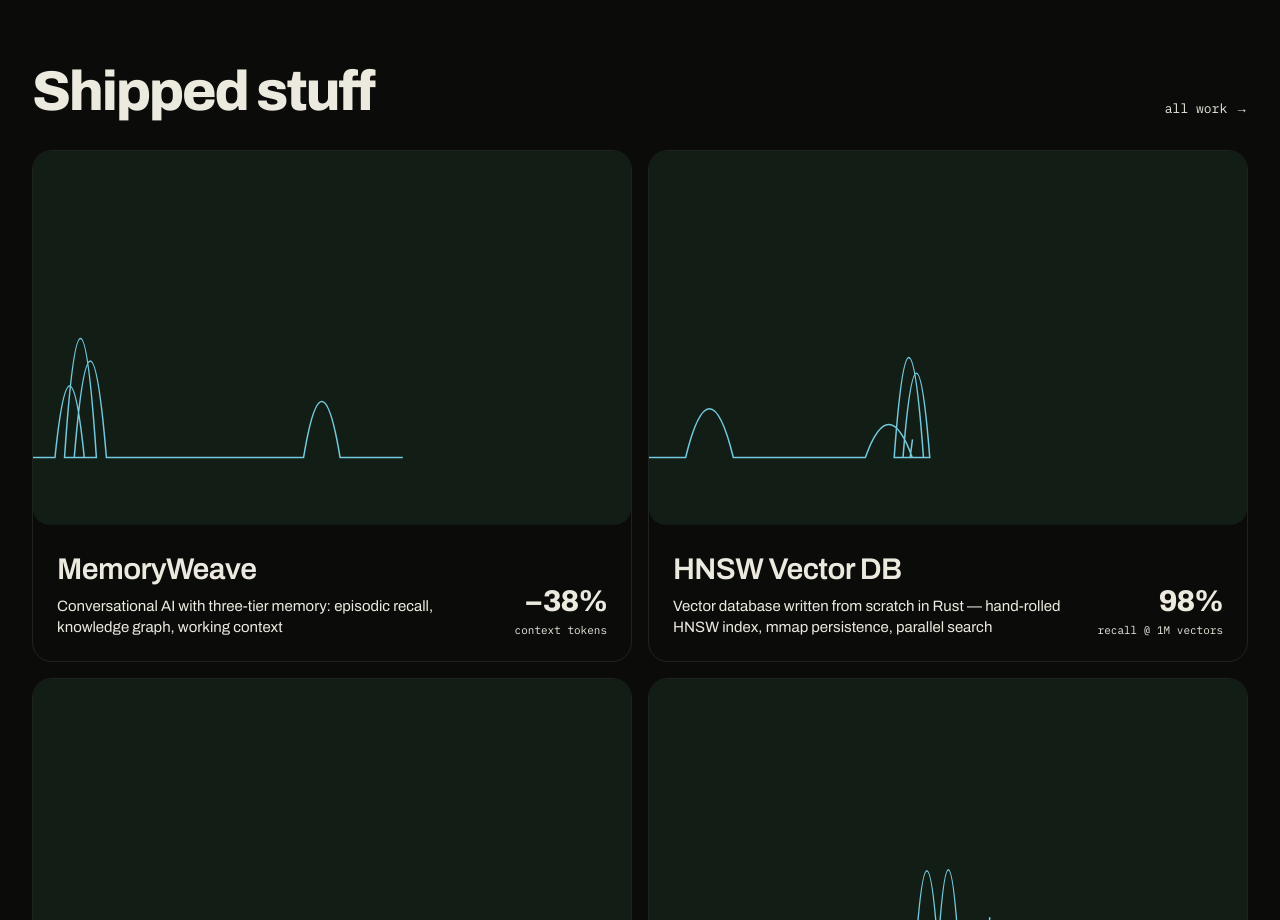
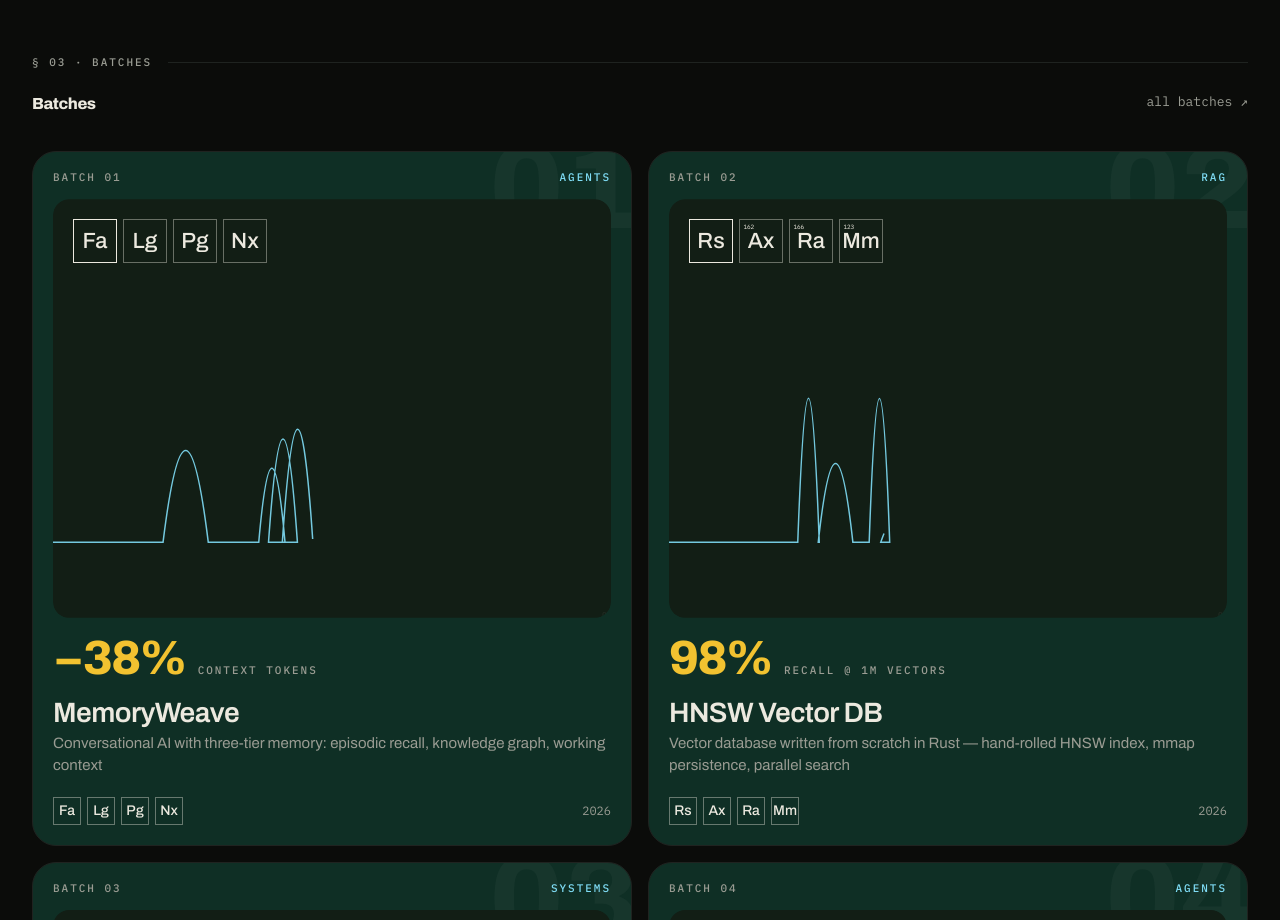
Before and after one commit to psood708/Portfolio, a Next.js app: page / in a window 1280 px wide. Shown: the part 1880-2800 px from the top of the page. Built offline with nearby package versions, Linux system fonts and the light colour scheme.

Commit message:
feat(batches): pinned horizontal batch scroll

```diff
--- a/app/page.tsx
+++ b/app/page.tsx
@@ -1,13 +1,19 @@
 import Link from "next/link";
 import AskBar from "@/components/AskBar";
+import Batches from "@/components/Batches";
+import CautionBand from "@/components/CautionBand";
 import Hero from "@/components/Hero";
+import LabPanel from "@/components/LabPanel";
 import Readouts from "@/components/Readouts";
-import FeaturedGrid from "@/components/FeaturedGrid";
-import LabPanel from "@/components/LabPanel";
-import CautionBand from "@/components/CautionBand";
 import Reveal from "@/components/Reveal";
+import SectionStamp from "@/components/SectionStamp";
+import { projectImage } from "@/lib/assets";
+import { toCard } from "@/lib/cards";
+import { FEATURED } from "@/lib/content";
 
 export default function Home() {
+  const cards = FEATURED.map((p) => ({ ...toCard(p), image: projectImage(p.slug) }));
+
   return (
     <>
       <Hero />
@@ -20,32 +26,30 @@ export default function Home() {
 
       <CautionBand />
 
-      {/* ── shipped stuff ──────────────────────────────────────────────── */}
-      <section className="mx-auto max-w-[1280px] px-5 pb-8 pt-10 md:px-8 md:pb-8 md:pt-[72px]">
-        <Reveal className="mb-4 flex items-end justify-between gap-4 md:mb-8">
-          <h2 className="m-0 text-section font-extrabold leading-[0.95] tracking-[-0.04em]">
-            Shipped stuff
+      {/* ── batches ────────────────────────────────────────────────────── */}
+      <section className="pt-10 md:pt-16">
+        <div className="mx-auto max-w-[1280px] px-5 md:px-8">
+          <SectionStamp index="03" label="Batches" className="mb-6" />
+          <Reveal kind="wipe" className="mb-6 flex items-end justify-between gap-4 md:mb-10">
+            <h2
+              className="display-condensed m-0 font-display font-extrabold leading-[0.9] tracking-[-0.03em]"
+              style={{ fontSize: "var(--text-section)" }}
+            >
+              Batches
             </h2>
             <Link
               href="/work"
-            data-cursor="all work"
-            className="hidden flex-none font-mono text-[13px] text-mute-2 transition-colors hover:text-lime md:block"
+              data-cursor="all batches"
+              className="flex-none font-mono text-[13px] text-smoke transition-colors hover:text-hazmat"
             >
-            all work →
+              all batches ↗
             </Link>
           </Reveal>
-
-        <FeaturedGrid />
-
-        <Link
-          href="/work"
-          className="mt-6 inline-block font-mono text-xs text-mute-2 md:hidden"
-        >
-          all work →
-        </Link>
+        </div>
+        <Batches cards={cards} />
       </section>
 
-      {/* ── lab teaser ─────────────────────────────────────────────────── */}
+      {/* ── experiments ────────────────────────────────────────────────── */}
       <section className="mx-auto mt-8 max-w-[1280px] px-5 md:mt-16 md:px-8">
         <LabPanel />
       </section>
--- a/components/BatchCard.tsx
+++ b/components/BatchCard.tsx
@@ -1,60 +1,10 @@
 "use client";
 
-import type { LabEntry, Project } from "@/lib/content";
+import type { CardData } from "@/lib/cards";
 import { stackSymbols, tileFor } from "@/lib/elements";
+export type { CardData } from "@/lib/cards";
 import ElementTile from "./ElementTile";
 import Shot from "./Shot";
-
-export type CardData = {
-  key: string;
-  slug: string;
-  kind: "batch" | "experiment";
-  name: string;
-  line: string;
-  metric?: string;
-  metricLabel?: string;
-  stack?: string;
-  year: string;
-  href: string;
-  badge: string;
-  badgeTone: "crystal" | "sand";
-  filters: string[];
-  alt: string;
-};
-
-export function toCard(item: Project | LabEntry): CardData {
-  if ("tags" in item) {
-    return {
-      key: `batch-${item.slug}`,
-      slug: item.slug,
-      kind: "batch",
-      name: item.name,
-      line: item.line,
-      metric: item.metric,
-      metricLabel: item.metricLabel,
-      stack: item.stack,
-      year: item.year,
-      href: item.href,
-      badge: item.tags[0] ?? "Systems",
-      badgeTone: "crystal",
-      filters: [...item.tags],
-      alt: item.shot,
-    };
-  }
-  return {
-    key: `experiment-${item.slug}`,
-    slug: item.slug,
-    kind: "experiment",
-    name: item.name,
-    line: item.line,
-    year: item.date,
-    href: item.href,
-    badge: item.status,
-    badgeTone: "sand",
-    filters: ["Experiments"],
-    alt: item.shot,
-  };
-}
 
 type Props = {
   card: CardData;
--- /dev/null
+++ b/components/Batches.tsx
@@ -0,0 +1,89 @@
+"use client";
+
+import { motion, useMotionValueEvent, useScroll, useTransform } from "framer-motion";
+import { useEffect, useRef, useState } from "react";
+import BatchCard, { type CardData } from "./BatchCard";
+
+type Props = { cards: (CardData & { image: string | null })[] };
+
+/**
+ * On a desktop with a fine pointer the four featured batches ride a pinned
+ * track: the section is 300vh tall, the viewport sticks, and scroll
+ * translates the cards sideways under a `BATCH 02 / 04` readout. Phones,
+ * touch screens and reduced motion get a plain vertical list.
+ */
+export default function Batches({ cards }: Props) {
+  const [pinned, setPinned] = useState(false);
+  useEffect(() => {
+    const mq = window.matchMedia("(min-width: 768px) and (hover: hover) and (pointer: fine) and (prefers-reduced-motion: no-preference)");
+    const sync = () => setPinned(mq.matches);
+    sync();
+    mq.addEventListener("change", sync);
+    return () => mq.removeEventListener("change", sync);
+  }, []);
+
+  if (!pinned) {
+    return (
+      <div className="mx-auto grid max-w-[1280px] grid-cols-1 gap-4 px-5 sm:grid-cols-2 md:px-8">
+        {cards.map((c, i) => (
+          <BatchCard key={c.key} card={c} index={i} image={c.image} ratio="4/3" sizes="(max-width: 640px) 100vw, 50vw" />
+        ))}
+      </div>
+    );
+  }
+
+  return <PinnedTrack cards={cards} />;
+}
+
+function PinnedTrack({ cards }: Props) {
+  const outer = useRef<HTMLDivElement>(null);
+  const track = useRef<HTMLDivElement>(null);
+  const [travel, setTravel] = useState(0);
+  const [current, setCurrent] = useState(0);
+
+  const { scrollYProgress } = useScroll({ target: outer, offset: ["start start", "end end"] });
+  const x = useTransform(scrollYProgress, [0, 1], [0, -travel]);
+  const n = cards.length;
+
+  useMotionValueEvent(scrollYProgress, "change", (p) => setCurrent(Math.round(p * (n - 1))));
+
+  useEffect(() => {
+    const el = track.current;
+    if (!el) return;
+    const measure = () => {
+      const pad = 32;
+      setTravel(Math.max(0, el.scrollWidth - window.innerWidth + pad));
+    };
+    measure();
+    const ro = new ResizeObserver(measure);
+    ro.observe(el);
+    window.addEventListener("resize", measure);
+    return () => {
+      ro.disconnect();
+      window.removeEventListener("resize", measure);
+    };
+  }, [n]);
+
+  return (
+    <div ref={outer} className="relative h-[300vh]">
+      <div className="sticky top-0 flex h-screen flex-col justify-center overflow-hidden">
+        <motion.div ref={track} style={{ x }} className="flex w-max items-stretch gap-5 pl-5 pr-8 md:pl-8">
+          {cards.map((c, i) => (
+            <div key={c.key} className="w-[clamp(300px,34vw,460px)]">
+              <BatchCard card={c} index={i} image={c.image} className="h-full" sizes="460px" />
+            </div>
+          ))}
+        </motion.div>
+
+        <div className="pointer-events-none absolute bottom-8 left-5 right-5 flex items-center gap-4 md:left-8 md:right-8">
+          <span className="lab-label text-smoke">
+            batch {String(current + 1).padStart(2, "0")} / {String(n).padStart(2, "0")}
+          </span>
+          <div className="h-px flex-1 bg-line">
+            <motion.div className="h-full origin-left bg-hazmat" style={{ scaleX: scrollYProgress }} />
+          </div>
+        </div>
+      </div>
+    </div>
+  );
+}
--- a/components/FeaturedGrid.tsx
+++ /dev/null
@@ -1,68 +0,0 @@
-"use client";
-
-import Image from "next/image";
-import Link from "next/link";
-import { motion } from "framer-motion";
-import { FEATURED } from "@/lib/content";
-import { cascade, revealVariants, viewportOnce } from "@/lib/motion";
-import Shot from "./Shot";
-
-/**
- * "Shipped stuff" cards. Hover lifts the card 4px, turns the border lime and
- * scales the shot 1.04 — all three from the design's annotation.
- */
-export default function FeaturedGrid() {
-  return (
-    <motion.div
-      initial="hidden"
-      whileInView="shown"
-      viewport={viewportOnce}
-      variants={cascade(0.09)}
-      className="grid grid-cols-1 gap-3 md:grid-cols-2 md:gap-4"
-    >
-      {FEATURED.map((p) => (
-        <motion.div key={p.slug} variants={revealVariants}>
-          <Link
-            href={p.href}
-            target="_blank"
-            rel="noreferrer"
-            data-cursor="open ↗"
-            className="group flex h-full flex-col overflow-hidden rounded-[18px] border border-line bg-surface transition-[transform,border-color] duration-300 hover:-translate-y-1 hover:border-lime md:rounded-[20px]"
-          >
-            <div className="overflow-hidden">
-              {p.img ? (
-                <div className="relative w-full overflow-hidden" style={{ aspectRatio: "16/10" }}>
-                  <Image
-                    src={p.img}
-                    alt={p.shot}
-                    fill
-                    className="object-cover transition-transform duration-500 group-hover:scale-[1.04]"
-                    sizes="(max-width: 768px) 100vw, 50vw"
-                  />
-                </div>
-              ) : (
-                <Shot src={null} alt={p.shot} seed={p.shot} symbols={[]} number="" />
-              )}
-            </div>
-            <div className="flex items-end justify-between gap-3 p-4 md:gap-4 md:px-6 md:py-[22px]">
-              <div className="min-w-0">
-                <div className="text-[22px] font-semibold tracking-[-0.02em] md:text-[30px]">
-                  {p.name}
-                </div>
-                <div className="mt-1 text-sm text-mute-1 md:text-[15px]">{p.line}</div>
-              </div>
-              <div className="flex-none text-right">
-                <div className="text-xl font-extrabold tracking-[-0.03em] text-lime md:text-[30px]">
-                  {p.metric}
-                </div>
-                <div className="hidden font-mono text-[11px] text-mute-2 md:block">
-                  {p.metricLabel}
-                </div>
-              </div>
-            </div>
-          </Link>
-        </motion.div>
-      ))}
-    </motion.div>
-  );
-}
--- a/components/Hero.tsx
+++ b/components/Hero.tsx
@@ -42,7 +42,7 @@ export default function Hero() {
           </div>
         </div>
 
-        <div className="md:pt-16">
+        <div className="relative md:pt-16">
           <TileField symbols={SYMBOLS} />
         </div>
       </div>
--- /dev/null
+++ b/lib/cards.ts
@@ -0,0 +1,57 @@
+/**
+ * One card shape for projects and lab entries, so the batch card, the pinned
+ * track and the inventory grid all read the same fields. Pure: safe to call
+ * from server components.
+ */
+import type { LabEntry, Project } from "./content";
+
+export type CardData = {
+  key: string;
+  slug: string;
+  kind: "batch" | "experiment";
+  name: string;
+  line: string;
+  metric?: string;
+  metricLabel?: string;
+  stack?: string;
+  year: string;
+  href: string;
+  badge: string;
+  badgeTone: "crystal" | "sand";
+  filters: string[];
+  alt: string;
+};
+
+export function toCard(item: Project | LabEntry): CardData {
+  if ("tags" in item) {
+    return {
+      key: `batch-${item.slug}`,
+      slug: item.slug,
+      kind: "batch",
+      name: item.name,
+      line: item.line,
+      metric: item.metric,
+      metricLabel: item.metricLabel,
+      stack: item.stack,
+      year: item.year,
+      href: item.href,
+      badge: item.tags[0] ?? "Systems",
+      badgeTone: "crystal",
+      filters: [...item.tags],
+      alt: item.shot,
+    };
+  }
+  return {
+    key: `experiment-${item.slug}`,
+    slug: item.slug,
+    kind: "experiment",
+    name: item.name,
+    line: item.line,
+    year: item.date,
+    href: item.href,
+    badge: item.status,
+    badgeTone: "sand",
+    filters: ["Experiments"],
+    alt: item.shot,
+  };
+}
--- a/lib/elements.ts
+++ b/lib/elements.ts
@@ -86,19 +86,41 @@ function pseudoSymbol(label: string): string {
   return `${first}${second}`;
 }
 
-/** Any label can wear a tile. Known ones get their element; unknown ones get a stable stand-in. */
+/**
+ * Any label can wear a tile. Known ones get their element — matched on the
+ * whole label or its first word, so "Python 3.12" is still Python — and
+ * unknown ones get a stable stand-in.
+ */
 export function tileFor(label: string): Element {
-  const known = ELEMENTS[STACK_TILES[label] ?? label];
+  const first = label.split(/[\s/]+/)[0] ?? label;
+  const known = ELEMENTS[STACK_TILES[label] ?? STACK_TILES[first] ?? label];
   if (known) return known;
   return el(pseudoSymbol(label), pseudoNumber(label), label);
 }
 
-/** `"Rust · Axum · Rayon"` → `["Rs", "Ax", "Ra"]`, at most five. */
+/** The next unused two-letter symbol for a label: Py taken → Pd, then Pt… */
+function uniqueSymbol(label: string, used: Set<string>): string {
+  const base = tileFor(label).symbol;
+  if (!used.has(base)) return base;
+  const letters = label.replace(/[^a-z]/gi, "");
+  for (let i = 2; i < letters.length; i++) {
+    const alt = `${letters.charAt(0).toUpperCase()}${letters.charAt(i).toLowerCase()}`;
+    if (!used.has(alt)) return alt;
+  }
+  return base;
+}
+
+/** `"Rust · Axum · Rayon"` → `["Rs", "Ax", "Ra"]`, at most five, no repeats. */
 export function stackSymbols(stack: string): string[] {
+  const used = new Set<string>();
   return stack
     .split("·")
     .map((s) => s.trim())
     .filter(Boolean)
     .slice(0, 5)
-    .map((s) => tileFor(s).symbol);
+    .map((s) => {
+      const sym = uniqueSymbol(s, used);
+      used.add(sym);
+      return sym;
+    });
 }
```
Also changed, not shown: 1 other file (tests, documents, lock files or other folders). Lines whose indentation alone changed are shown as unchanged.
